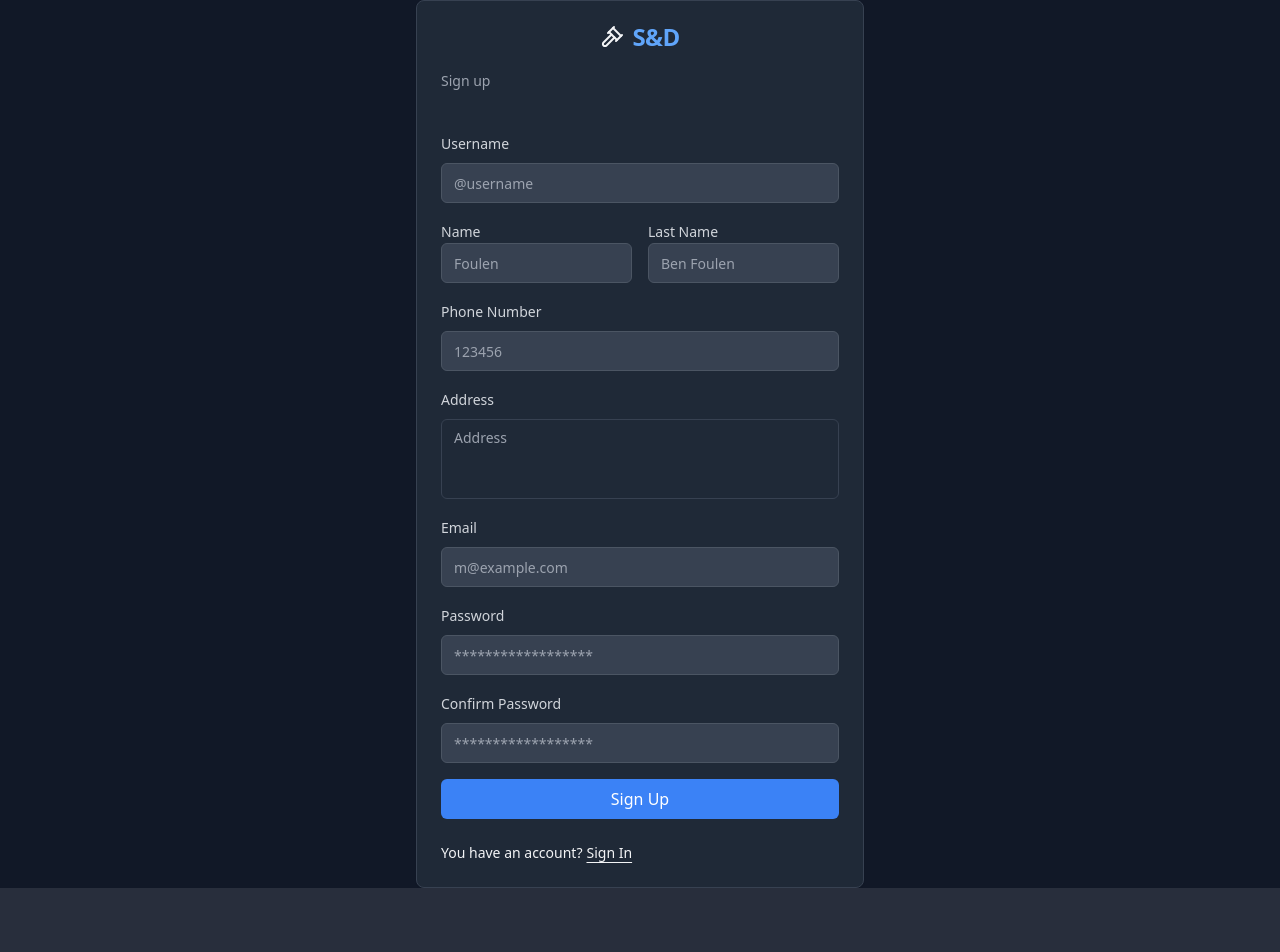
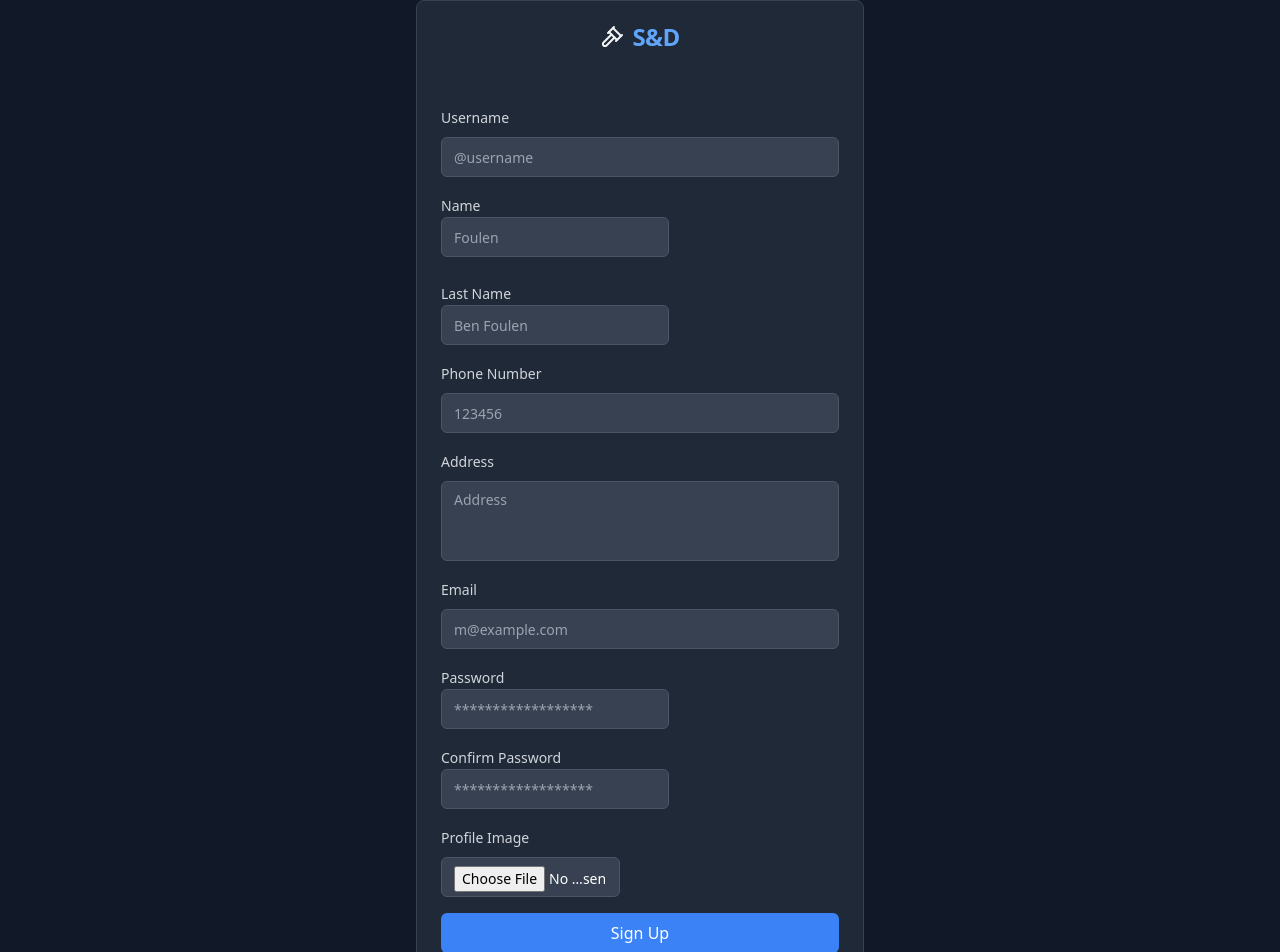
Before and after one commit to halimchoukani/SandD_Client, a React (Vite) app: page /signup in a window 1280 px wide. Shown: the top 952 px of the page. Before the commit the page ends 888 px from the top, so only its background shows below. Built offline with nearby package versions, Linux system fonts and the light colour scheme.

Commit message:
Refactor Profile component to display member join date in a formatted way

```diff
--- a/src/components/Profile.jsx
+++ b/src/components/Profile.jsx
@@ -33,7 +33,9 @@ export default function Profile() {
     document.title = "S&D - Profile";
     const token = localStorage.getItem("token"); // Assuming the token is stored in localStorage
     const decoded = jwtDecode(token);
-    getUser(decoded.sub).then((data) => setUser(data));
+    getUser(decoded.sub).then((data) => {
+      setUser(data);
+    });
   }, []);
 
   const navigate = useNavigate();
@@ -125,7 +127,14 @@ export default function Profile() {
             </CardContent>
             <CardFooter>
               <div className="flex justify-between items-center w-full">
-                <span>Member since: {user.joinDate}</span>
+                <span>
+                  Member since:{" "}
+                  {new Date(user.createdAt).toLocaleDateString(undefined, {
+                    year: "numeric",
+                    month: "long",
+                    day: "numeric",
+                  })}
+                </span>
                 <div>
                   <Badge variant="success" className="mr-2">
                     Bids Won: {user.bidsWon}
--- a/src/components/login.jsx
+++ b/src/components/login.jsx
@@ -59,7 +59,7 @@ export default function Login() {
 
           const backendData = await backendResponse.json();
           localStorage.setItem("token", backendData.jwt);
-          navigate("/"); // Redirect after login success
+          navigate("/");
         } catch (e) {
           console.log(e.message);
         }
--- a/src/components/signup.jsx
+++ b/src/components/signup.jsx
@@ -24,11 +24,14 @@ export default function Signup() {
     email: "",
     password: "",
     confirmPassword: "",
+    image: null,
   });
 
   // Error states
   const [error, setError] = useState(null);
   const [errors, setErrors] = useState({});
+  const [imagePreview, setImagePreview] = useState(null); // State for image preview
+
   const errorAlert = useRef(null);
   useEffect(() => {
     document.title = "S&D - SignUp"; // Change the page title
@@ -63,7 +66,18 @@ export default function Signup() {
       [e.target.id]: e.target.value,
     });
   };
+  const handleImageChange = (e) => {
+    const file = e.target.files[0];
+    setFormData({
+      ...formData,
+      image: file,
+    });
 
+    // Create a preview URL for the selected image
+    if (file) {
+      setImagePreview(URL.createObjectURL(file));
+    }
+  };
   const SignupUser = async (e) => {
     e.preventDefault();
 
@@ -74,21 +88,25 @@ export default function Signup() {
       return;
     }
 
+    // Build the FormData object
+    const form = new FormData();
+    form.append("username", formData.username); // Should be formData.get('username')
+    form.append("email", formData.email); // Should be formData.get('email')
+    form.append("password", formData.password); // Should be formData.get('password')
+    form.append("firstname", formData.name);
+    form.append("lastname", formData.lastName);
+    form.append("phoneNumber", formData.phoneNumber);
+    form.append("address", formData.address);
+
+    // Append the image file
+    if (formData.image) {
+      form.append("image", formData.image);
+    }
+
     try {
       const response = await fetch("http://localhost:8089/api/user/signup", {
         method: "POST",
-        headers: {
-          "Content-Type": "application/json",
-        },
-        body: JSON.stringify({
-          username: formData.username,
-          email: formData.email,
-          password: formData.password,
-          firstname: formData.name,
-          lastname: formData.lastName,
-          phoneNumber: formData.phoneNumber,
-          address: formData.address,
-        }),
+        body: form,
       });
 
       if (!response.ok) {
@@ -107,7 +125,7 @@ export default function Signup() {
     <div
       className={`min-h-screen flex items-center justify-center bg-[#111827]`}
     >
-      <Card className={`w-full max-w-md`}>
+      <Card className={`w-full h-full max-w-md`}>
         <form onSubmit={SignupUser}>
           <CardHeader className="space-y-1">
             <Link to="/">
@@ -116,7 +134,6 @@ export default function Signup() {
                 <CardTitle className="text-2xl font-bold">S&D</CardTitle>
               </div>
             </Link>
-            <CardDescription>Sign up</CardDescription>
           </CardHeader>
           <CardContent className="space-y-4">
             <div
@@ -155,7 +172,7 @@ export default function Signup() {
                 <p className="text-red-500">{errors.username}</p>
               )}
             </div>
-            <div className="flex flex-row justify-between items-center gap-4">
+            <div className="space-y-2 flex flex-row flex-wrap justify-between items-center gap-4">
               <div>
                 <Label htmlFor="name">Name</Label>
                 <Input
@@ -199,7 +216,7 @@ export default function Signup() {
               <Textarea
                 id="address"
                 name="address"
-                className="mt-1 bg-gray-800 border-gray-700 text-white resize-none"
+                className=" resize-none"
                 placeholder="Address"
                 value={formData.address}
                 onChange={handleChange}
@@ -219,7 +236,8 @@ export default function Signup() {
               />
               {errors.email && <p className="text-red-500">{errors.email}</p>}
             </div>
-            <div className="space-y-2">
+            <div className="flex flex-row flex-wrap justify-between items-start gap-4">
+              <div>
                 <Label htmlFor="password">Password</Label>
                 <Input
                   id="password"
@@ -232,7 +250,7 @@ export default function Signup() {
                   <p className="text-red-500">{errors.password}</p>
                 )}
               </div>
-            <div className="space-y-2">
+              <div>
                 <Label htmlFor="confirmPassword">Confirm Password</Label>
                 <Input
                   id="confirmPassword"
@@ -245,6 +263,42 @@ export default function Signup() {
                   <p className="text-red-500">{errors.confirmPassword}</p>
                 )}
               </div>
+            </div>
+
+            {/* Image Upload */}
+            <div className="space-y-2">
+              <div className="flex flex-row flex-wrap justify-between items-start gap-4 ">
+                {/* File Input */}
+                <div className="w-[45%] space-y-2">
+                  {" "}
+                  {/* Set fixed width */}
+                  <Label htmlFor="image">Profile Image</Label>
+                  <Input
+                    id="image"
+                    type="file"
+                    accept="image/*"
+                    className="w-full"
+                    onChange={handleImageChange}
+                  />
+                </div>
+
+                {/* Image Preview */}
+                <div className="w-[40%] space-y-2">
+                  {" "}
+                  {/* Set fixed width */}
+                  {imagePreview && (
+                    <div className="mt-2">
+                      <img
+                        src={imagePreview}
+                        alt="Profile Preview"
+                        className="h-24 w-24 object-cover rounded-full"
+                      />
+                    </div>
+                  )}
+                </div>
+              </div>
+            </div>
+
             <Button className="w-full" type="submit">
               Sign Up
             </Button>
```
Lines whose indentation alone changed are shown as unchanged.
